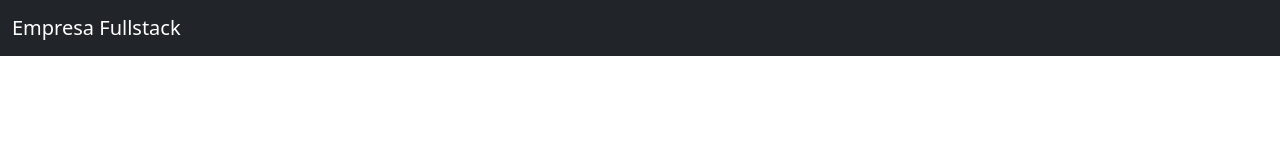
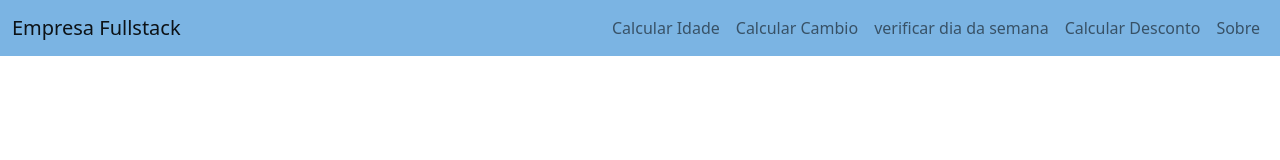
Before and after one commit to justthata/projeto_VUE, a plain HTML site: page index.html in a window 1280 px wide. Drawn offline with nearby package versions, Linux system fonts and the light colour scheme.

Commit message:
finalizado cabeçalho

```diff
--- /dev/null
+++ b/css/estilo.css
@@ -0,0 +1 @@
+.bg-menu{background-color: #7bb4e3;}
--- a/index.html
+++ b/index.html
@@ -6,12 +6,13 @@
 
     <!-- CSS only -->
    <link href="https://cdn.jsdelivr.net/npm/bootstrap@5.2.0-beta1/dist/css/bootstrap.min.css" rel="stylesheet" integrity="sha384-0evHe/X+R7YkIZDRvuzKMRqM+OrBnVFBL6DOitfPri4tjfHxaWutUpFmBp4vmVor" crossorigin="anonymous">
+    <link rel="stylesheet" href="css/estilo.css">
 
-   <title>Projeto Sistema com VUE</title>
+    <title>Projeto Sistema com VUE</title>
 </head>
 <body>
     <header>
-        <nav class="navbar navbar-expand-lg navbar-dark bg-dark">
+        <nav class="navbar navbar-expand-lg navbar-light bg-menu">
             <div class=" container-fluid">
                 <a href="index.html" class="navbar-brand">Empresa Fullstack </a>
 
@@ -21,8 +22,34 @@
                 </button>
 
                 <!--INICIANDO A ESTRUTURA DO OFFCANVAS-->
-                <div class="offcanvas offcanvas-start" tabindex="-1" id="menu" aria-labelledby="offcanvas de nemu lateral">
+                <div class="offcanvas offcanvas-start" tabindex="-1" id="menu" aria-labelledby="offcanvas de memu lateral">
+                    <div class="offcanvas-header">
+                        <h5 class="offcanvas-title">Menu </h5>
+                        <button class="btn-close text-reset" data-bs-dismiss="offcanvas"></button>
+                    </div>
 
+                    <div class="offcanvas-body">
+                        <ul class="navbar-nav justify-content-end flex-grow-1">
+                            <li class= "nav-item">
+                                <a href="" class="nav-link"> Calcular Idade</a>
+                             </li>
+
+                            <li class="nav-item">
+                                <a href="" class="nav-link"> Calcular Cambio</a>
+                            </li>
+                            <li class="nav-item">
+                                <a href="" class="nav-link">verificar dia da semana </a>
+                            </li>
+
+                            <li class="nav-item">
+                                <a href="" class="nav-link"> Calcular Desconto</a>
+                            </li>
+
+                            <li class="nav-item">
+                                <a href="" class="nav-link"> Sobre</a>
+                            </li>
+                        </ul>
+                    </div>
                 </div>
             </div>
 
```
